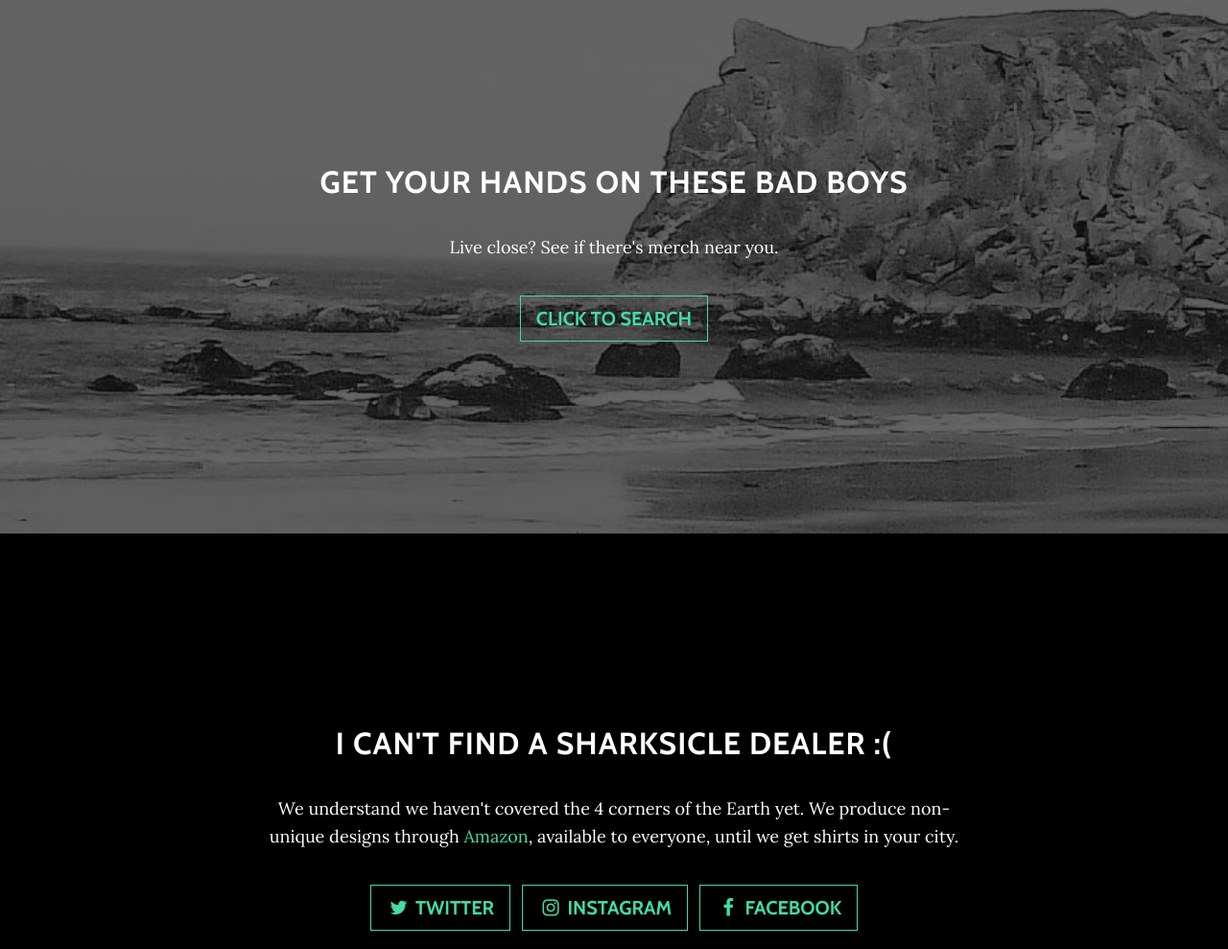
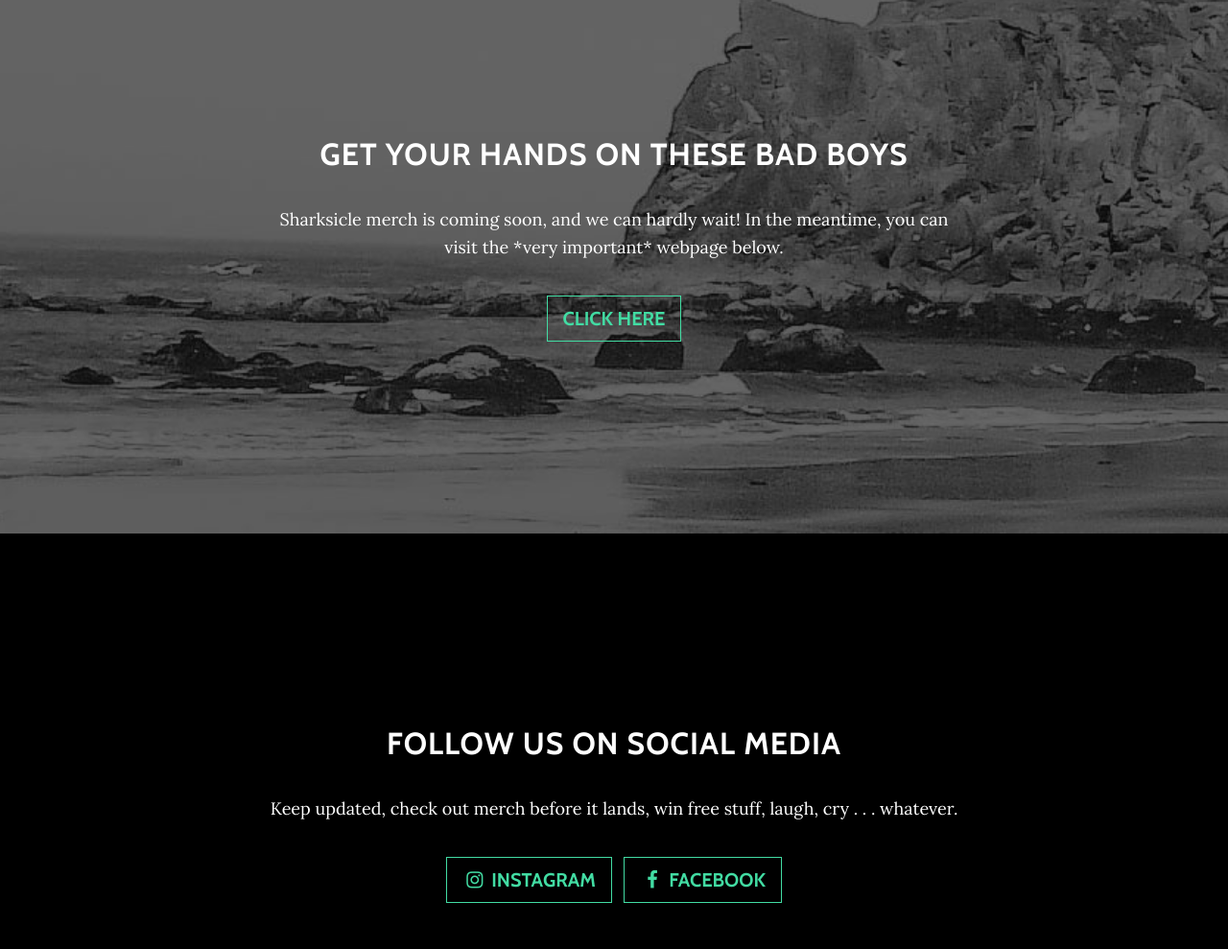
Before and after one commit to gracekelly1/sharksicle, a website: page index.html in a window 1280 px wide. Shown: the part 1667-2656 px from the top of the page at 96% size. Drawn offline with nearby package versions, Linux system fonts and the light colour scheme.

Commit message:
Updates to the website that make in functional on short notice
extra pages that arent' ready yet commented out and filler text replaces them

```diff
--- a/index.html
+++ b/index.html
@@ -73,8 +73,10 @@
           <div class="col-lg-8 mx-auto">
             <h2>About Sharksicle</h2>
             <p>Sharksicle is an underground T-Shirt and merchandise company based in Phoenix, Arizona. Some spoof off designs can be found on
-              <a href="#">Amazon</a> and through other sellers, but the real thing can only be found through Sharksicle dealers.</p>
-            <p>Different dealers have different one-of-a-kind designs, so you never know what you're going to get--but we can bet it's going to be awesome. To see a collection of some of our base-designs, check out the <a href="#">stock page.</a></p>
+              <a href="https://www.amazon.com/s/ref=w_bl_sl_s_ap_web_7141123011?ie=UTF8&node=7141123011&field-brandtextbin=Sharksicle">Amazon</a> and through other sellers, but the real thing can only be found through Sharksicle dealers.</p>
+            <p>Different dealers have different one-of-a-kind designs, so you never know what you're going to get--but we can bet it's going to be awesome.
+              <!-- see a collection of some of our base-designs, check out the <a href="#">stock page.</a>-->
+            </p>
             <p>Putting on a Sharksicle shirt is the satisfying feeling of knowing something they don’t. Sharksicle stands for both loyalty and independence, compromise and rebellion, unity and <strong>individuality.</strong></p>
           </div>
 
@@ -87,8 +89,11 @@
       <div class="container">
         <div class="col-lg-8 mx-auto">
           <h2>Get your hands on these bad boys</h2>
-          <p>Live close? See if there's merch near you.</p>
-          <a href="dealers.html" class="btn btn-default btn-lg">Click to Search</a>
+          <p>Sharksicle merch is coming soon, and we can hardly wait! In the meantime, you can visit the *very important* webpage below.</p>
+          <!-- <p>Live close? See if there's merch near you.</p> -->
+          <!-- <a href="dealers.html" class="btn btn-default btn-lg">Click to Search</a> -->
+          <a href="https://www.google.com/search?safe=active&biw=1364&bih=751&tbm=isch&sa=1&ei=mZm1WpPXDJCM8AOm7Z44&q=Puppies&oq=Puppies&gs_l=psy-ab.3..0i67k1l2j0l8.1244.2418.0.2500.7.5.0.2.2.0.189.610.1j4.5.0....0...1c.1.64.psy-ab..0.7.631....0.oyQxnr2r_bM" class="btn btn-default btn-lg">Click Here</a>
+
         </div>
       </div>
     </section>
@@ -98,25 +103,28 @@
       <div class="container">
         <div class="row">
           <div class="col-lg-8 mx-auto">
-            <h2>I can't find a Sharksicle Dealer :(</h2>
-            <p>We understand we haven't covered the 4 corners of the Earth yet. We produce non-unique designs through
+            <!-- <h2>I can't find a Sharksicle Dealer :(</h2> -->
+            <h2>Follow Us on Social Media</h2>
+            <p>Keep updated, check out merch before it lands, win free stuff, laugh, cry . . . whatever.</p>
+            <!-- <p>We understand we haven't covered the 4 corners of the Earth yet. We produce non-unique designs through
               <a href="#">Amazon</a>, available to everyone,
-              until we get shirts in your city.</p>
-            <ul class="list-inline banner-social-buttons">
+              until we get shirts in your city.</p> -->
+
+            <!-- <ul class="list-inline banner-social-buttons">
               <li class="list-inline-item">
                 <a href="https://twitter.com/SBootstrap" class="btn btn-default btn-lg">
                   <i class="fa fa-twitter fa-fw"></i>
                   <span class="network-name">Twitter</span>
                 </a>
-              </li>
+              </li> -->
               <li class="list-inline-item">
-                <a href="https://github.com/BlackrockDigital/startbootstrap" class="btn btn-default btn-lg">
+                <a href="https://www.instagram.com/sharksicle/" class="btn btn-default btn-lg">
                   <i class="fa fa-instagram fa-fw"></i>
                   <span class="network-name">Instagram</span>
                 </a>
               </li>
               <li class="list-inline-item">
-                <a href="https://plus.google.com/+Startbootstrap/posts" class="btn btn-default btn-lg">
+                <a href="https://www.facebook.com/Sharksicle-Clothing-471995059819267/" class="btn btn-default btn-lg">
                   <i class="fa fa-facebook fa-fw"></i>
                   <span class="network-name">Facebook</span>
                 </a>
```
